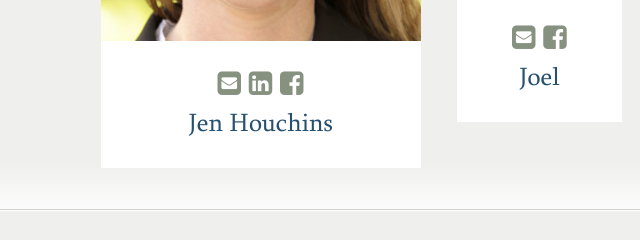
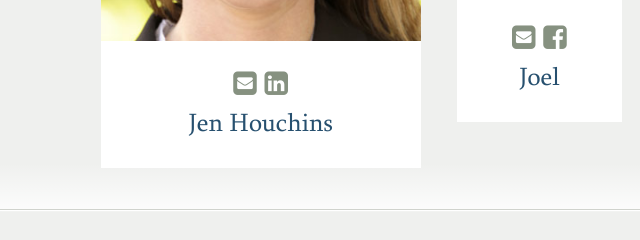
Before and after one commit to jessehouchins/houchins, a plain HTML site: page public_html/index.html in a window 1280 px wide. Shown: the part 453-693 px from the top of the page, 0-640 px from the left. Drawn offline with nearby package versions, Linux system fonts and the light colour scheme; files whose address does not match are found by name.

Commit message:
remove jen facebook

```diff
--- a/public_html/index.html
+++ b/public_html/index.html
@@ -47,7 +47,6 @@
           <ul class="jh-links">
             <li><a class="fa fa-envelope-square" href="mailto:jen@houchins.net"></a></li>
             <li><a class="fa fa-linkedin-square" href="https://www.linkedin.com/in/jahouchins/"></a></li>
-            <li><a class="fa fa-facebook-square" href="https://www.facebook.com/jenny.houchins.3"></a></li>
           </ul>
         </div>
 
```
